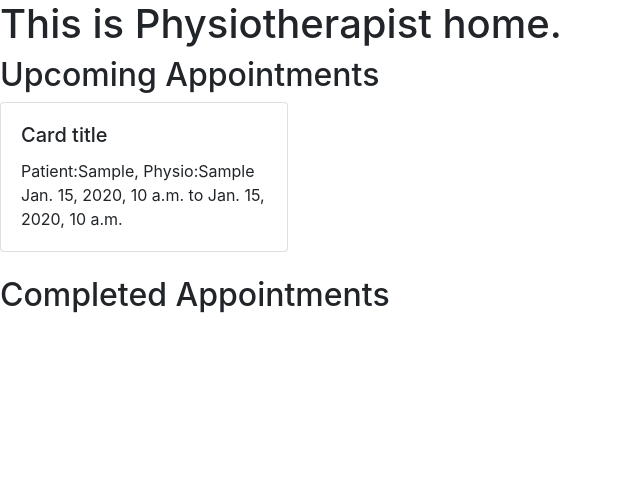
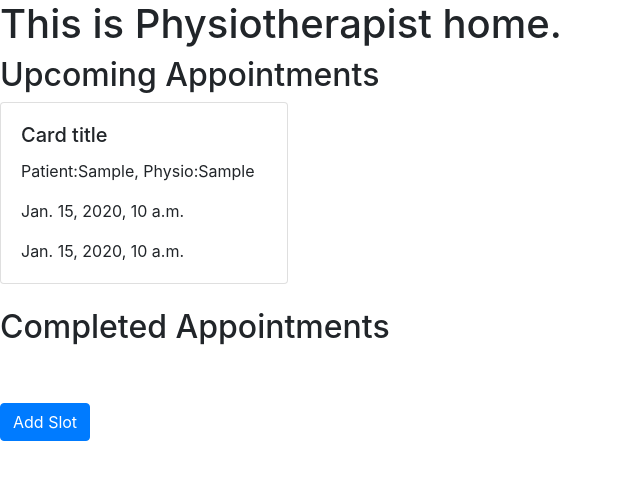
Before and after one commit to amanpro30/Heal_Django_App, a Django app: page /physiotherapist/home/ in a window 1280 px wide. Shown: the top 480 px of the page, without its empty margins (0-640 px from the left). Run offline with Django 3.2, Linux system fonts and the light colour scheme; a user stored in the database is signed in; tables that the repository leaves empty hold one stand-in row (values such as "Sample post"); some libraries are stand-ins or nearby versions.

Commit message:
Made changes to slot

```diff
--- a/heal/settings.py
+++ b/heal/settings.py
@@ -55,7 +55,13 @@ INSTALLED_APPS = [
     'tests',
     'appointment',
     'users.apps.UsersConfig',
+    'bootstrap_datepicker_plus',
+    'bootstrap4',
 ]
+
+BOOTSTRAP4 = {
+    'include_jquery': True,
+}
 
 MIDDLEWARE = [
     'django.middleware.security.SecurityMiddleware',
--- a/physiotherapist/forms.py
+++ b/physiotherapist/forms.py
@@ -1,7 +1,13 @@
 from django.forms import ModelForm
+from django import forms
 from .models import Slot
+from bootstrap_datepicker_plus import DatePickerInput
 
 class SlotForm(ModelForm):
     class Meta:
         model = Slot
-        fields = ('appointment', 'time_start', 'time_end')
+        fields = ['time_start', 'time_end']
+        widgets = {
+             'time_start': DatePickerInput(), # default date-format %m/%d/%Y will be used
+             'time_end': DatePickerInput(format='%Y-%m-%d'), # specify date-frmat
+         }
--- a/physiotherapist/models.py
+++ b/physiotherapist/models.py
@@ -28,20 +28,20 @@ class Physiotherapist(models.Model):
     def __str__(self):
         return f'{self.first_name}'
 
+class Slot(models.Model):
+    time_start = models.DateTimeField()
+    time_end = models.DateTimeField()
+    def __str__(self):
+        return f'{self.time_start} to {self.time_end}'
+
 class AppointmentPhysio(models.Model):
     STATUS_CHOICES = (
         ('U', 'Upcoming'),
         ('C', 'Completed'),
     )
+    slot = models.OneToOneField(Slot, on_delete=models.CASCADE)
     status = models.CharField(max_length=1, choices=STATUS_CHOICES)
     patient = models.ForeignKey(Patient, on_delete=models.CASCADE)
     physiotherapist = models.ForeignKey(Physiotherapist, on_delete=models.CASCADE)
     def __str__(self):
         return f'Patient:{self.patient}, Physio:{self.physiotherapist}'
-
-class Slot(models.Model):
-    appointment = models.OneToOneField(AppointmentPhysio, on_delete=models.CASCADE)
-    time_start = models.DateTimeField()
-    time_end = models.DateTimeField()
-    def __str__(self):
-        return f'{self.appointment}'
--- a/physiotherapist/views.py
+++ b/physiotherapist/views.py
@@ -2,6 +2,7 @@ from django.shortcuts import render
 from .models import Physiotherapist, AppointmentPhysio, Slot
 from django.contrib.auth.models import User
 from .forms import SlotForm
+from bootstrap_datepicker_plus import DateTimePickerInput
 
 # Create your views here.
 def home(request):
@@ -10,21 +11,15 @@ def home(request):
     physio_instance = Physiotherapist.objects.get(user=user_instance)
     upcoming_appointments = AppointmentPhysio.objects.filter(physiotherapist=physio_instance, status='U')
     completed_appointments = AppointmentPhysio.objects.filter(physiotherapist=physio_instance, status='C')
-    slots = []
-    for appointment in upcoming_appointments:
-        print(appointment)
-        slots.append(Slot.objects.filter(appointment=appointment))
-    final_upcoming_appointments = []
-    for i in range(len(upcoming_appointments)):
-        final_upcoming_appointments.append({'appointment':upcoming_appointments[i], 'slots':slots[i]})
     if request.method == 'GET':
         slot_form = SlotForm()
+        slot_form.fields['time_start'].widget = DateTimePickerInput()
     elif request.method == 'POST':
         slot_form = SlotForm(request.POST)
         if slot_form.is_valid():
             slot_form.save()
     return render(request, 'physiotherapist/physiotherapist.html',{
-        'upcoming': final_upcoming_appointments,
+        'upcoming': upcoming_appointments,
         'completed': completed_appointments,
         'slot_form': slot_form,
     })
--- a/templates/physiotherapist/physiotherapist.html
+++ b/templates/physiotherapist/physiotherapist.html
@@ -8,14 +8,16 @@
     <div class="card" style="width: 18rem;">
         <div class="card-body">
         <h5 class="card-title">Card title</h5>
-        <p class="card-text">{{i.appointment}}</p>
-        {% if not i.slots %}
+        <p class="card-text">{{i}}</p>
+        <p class="card-text">{{i.slot.time_start}}</p>
+        <p class="card-text">{{i.slot.time_end}}</p>
+        <!-- {% if not i.slots %}
         <button type="button" class="btn btn-primary" data-toggle="modal" data-target="#exampleModal">
             Add Slot
         </button>
         {% else %}
             {{i.slots.0.time_start}} to {{i.slots.0.time_end}}
-        {% endif %}
+        {% endif %} -->
         </div>
     </div>
     {% endfor %}
@@ -26,11 +28,19 @@
         <div class="card-body">
         <h5 class="card-title">Card title</h5>
         <p class="card-text">{{i}}</p>
+        <p class="card-text">{{i.slot.time_start}}</p>
+        <p class="card-text">{{i.slot.time_end}}</p>
         <button type="button" class="btn btn-primary">Check Payment Status</button>
         </div>
     </div>
+
+    {% endfor %}
+    <br>
+    <br>
     <!-- Button trigger modal -->
-
+    <button type="button" class="btn btn-primary" data-toggle="modal" data-target="#exampleModal">
+        Add Slot
+    </button>
 
   <!-- Modal -->
     <div class="modal fade" id="exampleModal" tabindex="-1" role="dialog" aria-labelledby="exampleModalLabel" aria-hidden="true">
@@ -44,8 +54,12 @@
             </div>
             <div class="modal-body">
                 <form method="post">
+                    {% load bootstrap4 %}
+                    {% bootstrap_css %}
+                    {% bootstrap_javascript jquery='full' %}
+                    {{ form.media }}
+                    {% bootstrap_form slot_form %}
                     {% csrf_token %}
-                    {{ slot_form }}
                     <div class="modal-footer">
                         <button type="button" class="btn btn-secondary" data-dismiss="modal">Close</button>
                         <button type="submit" class="btn btn-primary">Save changes</button>
@@ -62,5 +76,5 @@
         $('#myInput').trigger('focus')
         })
     </script>
-    {% endfor %}
+
 {% endblock %}
```
Also changed, not shown: templates/physiotherapist/physiotherapist1.html (added, +14 -0 lines), physiotherapist/migrations/0010_auto_20200409_0545.py (added), physiotherapist/migrations/0011_auto_20200409_0547.py (added), physiotherapist/migrations/0012_auto_20200409_0549.py (added).
